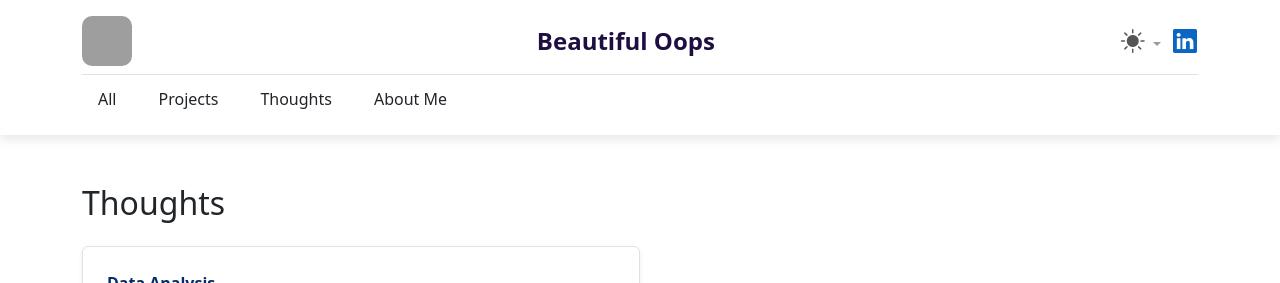
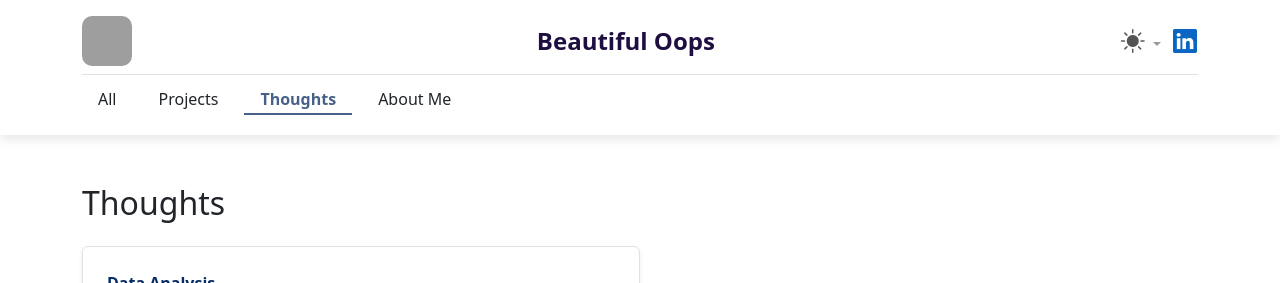
Before and after one commit to hyelinyu/hyelinyu.github.io, a Jekyll site: the page built from thoughts.html, in a window 1280 px wide. Shown: the top 283 px of the page. Built offline with Jekyll 4.4.1, drawn with Linux system fonts in a browser that asks for light colours; grey boxes are pictures that could not be loaded.

Commit message:
nav bar blue line try 2

```diff
--- a/_layouts/default.html
+++ b/_layouts/default.html
@@ -62,27 +62,19 @@
   <ul class="nav">
     <li class="nav-item">
       <a href="{{ '/' | relative_url }}"
-         class="nav-link text-dark {% if page.url == '/' %}active{% endif %}">
-         All
-      </a>
+         class="nav-link text-dark {% if page.url == '/' %}active{% endif %}">All</a>
     </li>
     <li class="nav-item">
       <a href="{{ '/projects/' | relative_url }}"
-         class="nav-link text-dark {% if page.url == '/projects' %}active{% endif %}">
-         Projects
-      </a>
+         class="nav-link text-dark {% if page.url contains 'projects' %}active{% endif %}">Projects</a>
     </li>
     <li class="nav-item">
       <a href="{{ '/thoughts/' | relative_url }}"
-         class="nav-link text-dark {% if page.url == '/thoughts' %}active{% endif %}">
-         Thoughts
-      </a>
+         class="nav-link text-dark {% if page.url contains 'thoughts' %}active{% endif %}">Thoughts</a>
     </li>
     <li class="nav-item">
       <a href="{{ '/about/' | relative_url }}"
-         class="nav-link text-dark {% if page.url == '/about' %}active{% endif %}">
-         About Me
-      </a>
+         class="nav-link text-dark {% if page.url contains 'about' %}active{% endif %}">About Me</a>
     </li>
   </ul>
 </nav>
```
